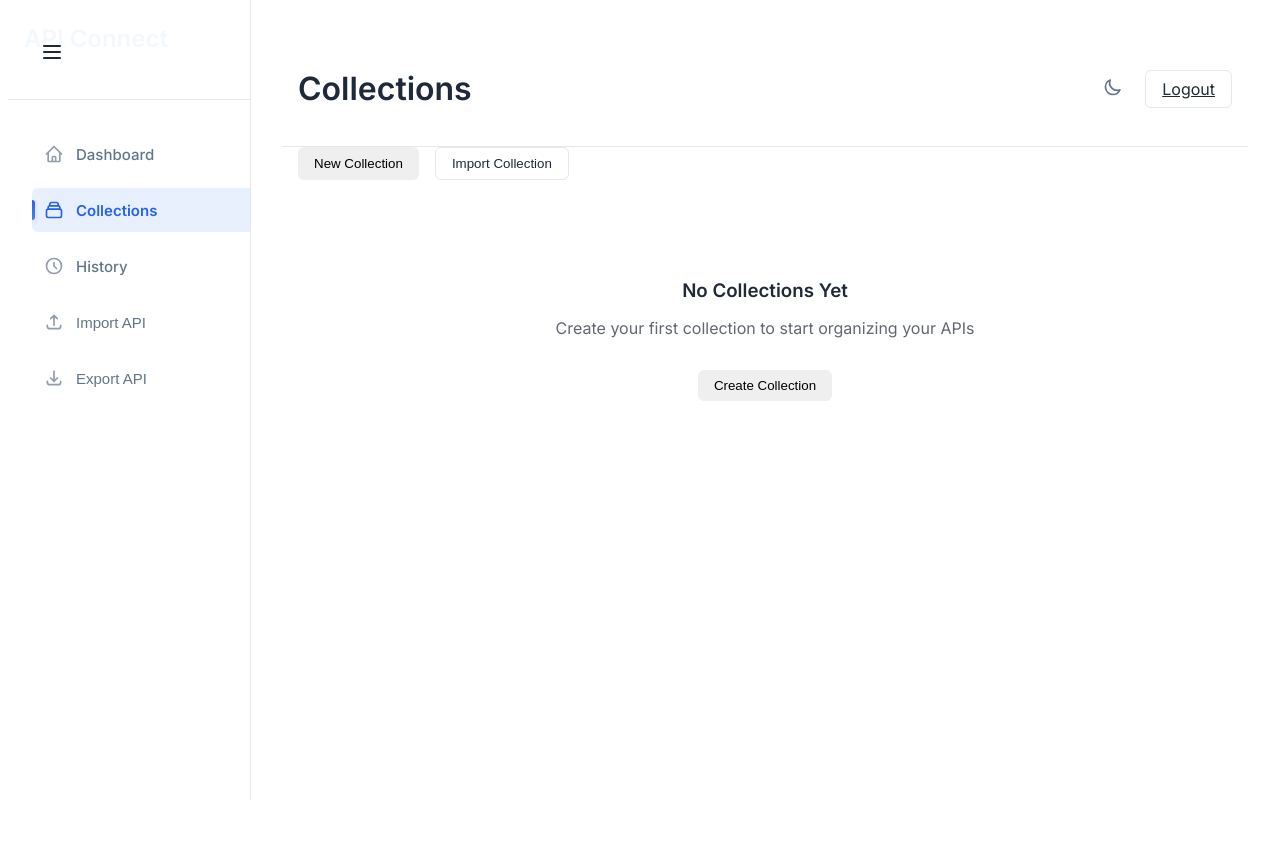
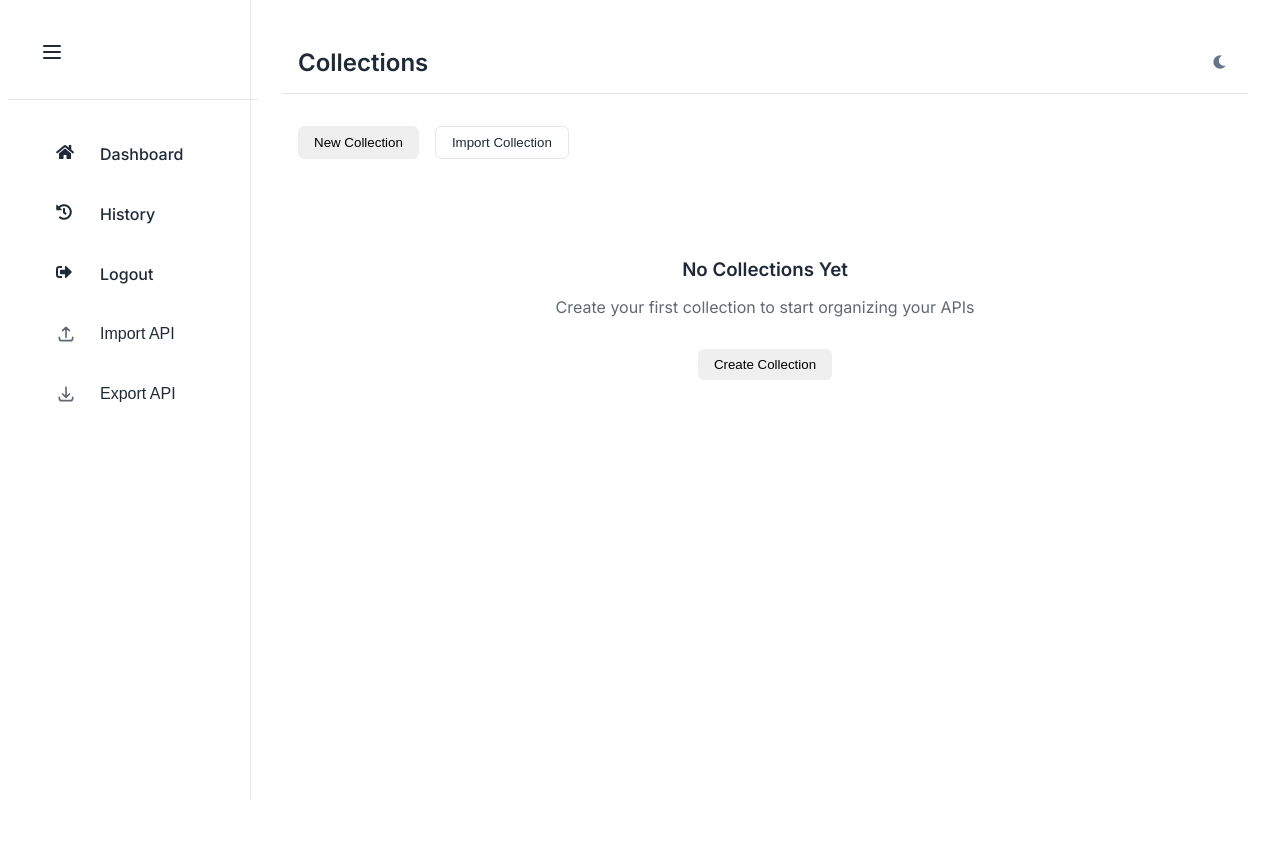
Before and after one commit to 50084561/API-CONNECT, a Flask app: page /collection/collections in a window 1280 px wide. Run offline with Flask 2, Linux system fonts and the light colour scheme; the visitor is signed in with stand-in values (Sample User, id 1); data comes from the database, SQL or seed files in the repository; data that the repository does not hold is empty.

Commit message:
new changes 18-02-2025 10:23 am

```diff
--- a/static/css/dashboard.css
+++ b/static/css/dashboard.css
@@ -33,9 +33,145 @@
 }
 
 .main-content {
+    padding: 2rem;
     margin-left: 250px;
-    padding: 2rem;
-    width: calc(100% - 250px);
+    transition: margin-left 0.3s;
+}
+
+.main-content.expanded {
+    margin-left: 60px;
+}
+
+.api-form {
+    background: var(--bg-color);
+    border: 1px solid var(--border-color);
+    border-radius: 0.75rem;
+    padding: 1.5rem;
+    margin-bottom: 2rem;
+    box-shadow: 0 1px 3px rgba(0, 0, 0, 0.1);
+}
+
+.url-section {
+    margin-bottom: 1.5rem;
+}
+
+.url-container {
+    display: flex;
+    gap: 0.5rem;
+    align-items: center;
+}
+
+.method-select {
+    min-width: 120px;
+    padding: 0.75rem;
+    border: 1px solid var(--border-color);
+    border-radius: 0.375rem;
+    background-color: var(--bg-color);
+    color: var(--text-color);
+    font-size: 0.875rem;
+    font-weight: 500;
+}
+
+.url-input {
+    flex: 1;
+    padding: 0.75rem;
+    border: 1px solid var(--border-color);
+    border-radius: 0.375rem;
+    font-family: 'Fira Code', monospace;
+    font-size: 0.875rem;
+}
+
+.editor-container {
+    margin-bottom: 1.5rem;
+    border: 1px solid var(--border-color);
+    border-radius: 0.5rem;
+    overflow: hidden;
+}
+
+.editor-header {
+    display: flex;
+    justify-content: space-between;
+    align-items: center;
+    padding: 0.75rem 1rem;
+    background: var(--card-bg);
+    border-bottom: 1px solid var(--border-color);
+}
+
+.editor-header label {
+    font-weight: 500;
+    font-size: 0.875rem;
+}
+
+.code-editor {
+    height: 200px;
+}
+
+.response-section {
+    background: var(--bg-color);
+    border: 1px solid var(--border-color);
+    border-radius: 0.75rem;
+    padding: 1.5rem;
+}
+
+.dashboard-header {
+    display: flex;
+    justify-content: space-between;
+    align-items: center;
+    margin-bottom: 2rem;
+}
+
+.dashboard-header h1 {
+    font-size: 1.5rem;
+    font-weight: 600;
+    color: var(--text-color);
+    margin: 0;
+}
+
+.collections-grid {
+    display: grid;
+    grid-template-columns: repeat(auto-fill, minmax(300px, 1fr));
+    gap: 1.5rem;
+    margin-top: 2rem;
+}
+
+.collection-card {
+    background: var(--card-bg);
+    border: 1px solid var(--border-color);
+    border-radius: 0.75rem;
+    padding: 1.5rem;
+    transition: all 0.2s;
+}
+
+.collection-card:hover {
+    transform: translateY(-2px);
+    box-shadow: 0 4px 6px -1px rgba(0, 0, 0, 0.1);
+}
+
+/* Modal styles */
+.modal-content {
+    background: var(--bg-color);
+    border-radius: 0.75rem;
+    box-shadow: 0 20px 25px -5px rgba(0, 0, 0, 0.1);
+    max-width: 500px;
+    width: 90%;
+    margin: 2rem auto;
+}
+
+.modal-header {
+    padding: 1.5rem;
+    border-bottom: 1px solid var(--border-color);
+}
+
+.modal-body {
+    padding: 1.5rem;
+}
+
+.modal-footer {
+    padding: 1.5rem;
+    border-top: 1px solid var(--border-color);
+    display: flex;
+    justify-content: flex-end;
+    gap: 0.75rem;
 }
 
 .container {
--- a/static/css/sidebar.css
+++ b/static/css/sidebar.css
@@ -1,21 +1,17 @@
 .sidebar {
     position: fixed;
+    top: 0;
     left: 0;
-    top: 0;
     height: 100vh;
     width: 250px;
     background: var(--sidebar-bg);
-    transition: width 0.3s ease, box-shadow 0.3s ease;
-    overflow-x: hidden;
-    overflow-y: auto;
-    z-index: 100;
     border-right: 1px solid var(--border-color);
-    box-shadow: none;
+    z-index: 1000;
+    transition: all 0.3s ease;
 }
 
 .sidebar.collapsed {
     width: 60px;
-    box-shadow: none;
 }
 
 .sidebar-content {
@@ -37,17 +33,18 @@
 }
 
 .sidebar-header {
+    padding: 1.5rem;
+    border-bottom: 1px solid var(--border-color);
     display: flex;
     align-items: center;
-    padding: 1.5rem;
-    gap: 1rem;
-    border-bottom: 1px solid var(--border-color);
+    justify-content: space-between;
 }
 
 .sidebar-header h2 {
     margin: 0;
+    font-size: 1.25rem;
+    font-weight: 600;
     color: var(--primary-color);
-    font-size: 1.5rem;
 }
 
 .sidebar.collapsed .nav-text,
@@ -57,7 +54,7 @@
 }
 
 .nav-section {
-    padding: 1rem 0.5rem;
+    padding: 1rem;
     width: 100%;
     overflow: hidden;
     position: relative;
@@ -77,20 +74,20 @@
 .nav-link {
     display: flex;
     align-items: center;
-    padding: 0.75rem;
-    gap: 0.75rem;
+    padding: 0.75rem 1rem;
+    color: var(--text-color);
+    text-decoration: none;
+    border-radius: 0.5rem;
+    margin-bottom: 0.5rem;
     transition: all 0.2s ease;
-    color: inherit;
-    text-decoration: none;
-    border-radius: 0.375rem;
-    white-space: nowrap;
-    position: relative;
-    color: var(--text-muted);
-    margin-bottom: 0.25rem;
     font-weight: 500;
-    font-size: 0.9375rem;
-    width: 100%;
-    overflow: hidden;
+}
+
+.nav-link i,
+.nav-link svg {
+    margin-right: 0.75rem;
+    width: 20px;
+    height: 20px;
 }
 
 .nav-link span {
@@ -107,9 +104,8 @@
 }
 
 .nav-link.active {
+    background: var(--primary-color-light);
     color: var(--primary-color);
-    background-color: var(--primary-color-light);
-    font-weight: 600;
 }
 
 .nav-link.active::before {
--- a/templates/base.html
+++ b/templates/base.html
@@ -6,6 +6,7 @@
     <title>{% block title %}API Connect{% endblock %}</title>
     <link rel="stylesheet" href="https://fonts.googleapis.com/css2?family=Inter:wght@400;500;600&display=swap">
     <link rel="stylesheet" href="https://fonts.googleapis.com/css2?family=Fira+Code&display=swap">
+    <link rel="stylesheet" href="https://cdnjs.cloudflare.com/ajax/libs/font-awesome/5.15.4/css/all.min.css">
     <link rel="stylesheet" href="{{ url_for('static', filename='css/styles.css') }}">
     <link rel="stylesheet" href="{{ url_for('static', filename='css/sidebar.css') }}">
     <link rel="stylesheet" href="{{ url_for('static', filename='css/dashboard.css') }}">
@@ -13,49 +14,38 @@
 </head>
 <body>
     <div class="layout">
-        <aside class="sidebar">
-            <div class="sidebar-header">
-                <h2>API Connect</h2>
-            </div>
-            {% include 'partials/sidebar.html' %}
-        </aside>
+        {% include 'partials/sidebar.html' %}
 
-        <main class="main-content">
+        <div class="main-content">
             <header class="dashboard-header">
                 <div class="header-left">
                     {% block header %}{% endblock %}
                 </div>
                 <div class="header-right">
                     <button id="themeToggle" class="btn btn-icon" aria-label="Toggle theme">
-                        <svg width="20" height="20" fill="none" stroke="currentColor" viewBox="0 0 24 24" id="themeIcon">
-                            <path stroke-linecap="round" stroke-linejoin="round" stroke-width="2" d="M20.354 15.354A9 9 0 018.646 3.646 9.003 9.003 0 0012 21a9.003 9.003 0 008.354-5.646z"/>
-                        </svg>
+                        <i class="fas fa-moon"></i>
                     </button>
-                    {% if current_user.is_authenticated %}
-                        <a href="{{ url_for('logout') }}" class="btn btn-secondary">Logout</a>
-                    {% endif %}
                 </div>
             </header>
 
             <div class="container">
+                {% with messages = get_flashed_messages(with_categories=true) %}
+                    {% if messages %}
+                        <div class="flash-messages">
+                            {% for category, message in messages %}
+                                <div class="alert alert-{{ category }}">{{ message }}</div>
+                            {% endfor %}
+                        </div>
+                    {% endif %}
+                {% endwith %}
+
                 {% block content %}{% endblock %}
             </div>
-        </main>
+        </div>
     </div>
 
-    <div class="notifications">
-        {% with messages = get_flashed_messages(with_categories=true) %}
-            {% if messages %}
-                {% for category, message in messages %}
-                    <div class="notification {{ category }}">{{ message }}</div>
-                {% endfor %}
-            {% endif %}
-        {% endwith %}
-    </div>
-
-    <script src="{{ url_for('static', filename='js/config.js') }}"></script>
+    <script src="{{ url_for('static', filename='js/theme.js') }}"></script>
     <script src="{{ url_for('static', filename='js/sidebar.js') }}"></script>
-    <script src="{{ url_for('static', filename='js/theme.js') }}"></script>
     {% block scripts %}{% endblock %}
 </body>
 </html>
--- a/templates/dashboard.html
+++ b/templates/dashboard.html
@@ -126,7 +126,7 @@
                 <div class="modal-actions">
                     <button type="submit" class="btn btn-primary">Import</button>
                     <button type="button" class="btn btn-secondary modal-close">Cancel</button>
-                    <a href="{{ url_for('export_api_template') }}" class="btn btn-link">Download Template</a>
+                    <a href="{{ url_for('api.export_api_template') }}" class="btn btn-link">Download Template</a>
                 </div>
             </form>
         </div>
--- a/templates/partials/sidebar.html
+++ b/templates/partials/sidebar.html
@@ -11,22 +11,16 @@
         <nav class="sidebar-nav">
             <div class="nav-section">
                 <a href="{{ url_for('collection.dashboard') }}" class="nav-link {{ 'active' if request.endpoint == 'collection.dashboard' }}" data-title="Dashboard">
-                    <svg width="20" height="20" fill="none" stroke="currentColor" viewBox="0 0 24 24">
-                        <path stroke-linecap="round" stroke-linejoin="round" stroke-width="2" d="M3 12l2-2m0 0l7-7 7 7M5 10v10a1 1 0 001 1h3m10-11l2 2m-2-2v10a1 1 0 01-1 1h-3m-6 0a1 1 0 001-1v-4a1 1 0 011-1h2a1 1 0 011 1v4a1 1 0 001 1m-6 0h6"/>
-                    </svg>
+                    <i class="fas fa-home"></i>
                     <span>Dashboard</span>
                 </a>
-                <a href="{{ url_for('collections') }}" class="nav-link {{ 'active' if request.endpoint == 'collection.collections' }}" data-title="Collections">
-                    <svg width="20" height="20" fill="none" stroke="currentColor" viewBox="0 0 24 24">
-                        <path stroke-linecap="round" stroke-linejoin="round" stroke-width="2" d="M19 11H5m14 0a2 2 0 012 2v6a2 2 0 01-2 2H5a2 2 0 01-2-2v-6a2 2 0 012-2m14 0V9a2 2 0 00-2-2M5 11V9a2 2 0 012-2m0 0V5a2 2 0 012-2h6a2 2 0 012 2v2M7 7h10"/>
-                    </svg>
-                    <span>Collections</span>
+                <a href="{{ url_for('history.history') }}" class="nav-link {{ 'active' if request.endpoint == 'history.history' }}" data-title="History">
+                    <i class="fas fa-history"></i>
+                    <span>History</span>
                 </a>
-                <a href="{{ url_for('history.history') }}" class="nav-link {{ 'active' if request.endpoint == 'history.history' }}" data-title="History">
-                    <svg width="20" height="20" fill="none" stroke="currentColor" viewBox="0 0 24 24">
-                        <path stroke-linecap="round" stroke-linejoin="round" stroke-width="2" d="M12 8v4l3 3m6-3a9 9 0 11-18 0 9 9 0 0118 0z"/>
-                    </svg>
-                    <span>History</span>
+                <a href="{{ url_for('auth.logout') }}" class="nav-link" data-title="Logout">
+                    <i class="fas fa-sign-out-alt"></i>
+                    <span>Logout</span>
                 </a>
                 <button class="nav-link" id="importApiBtn" data-title="Import API">
                     <svg width="20" height="20" fill="none" stroke="currentColor" viewBox="0 0 24 24">
```
Also changed, not shown: other parts of static/css/sidebar.css (+40 -19 lines).
